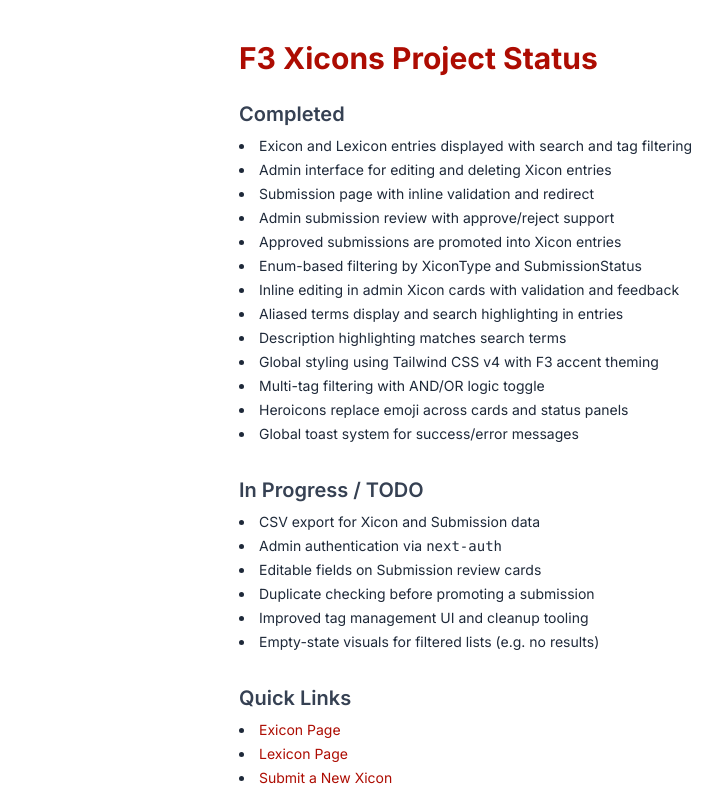
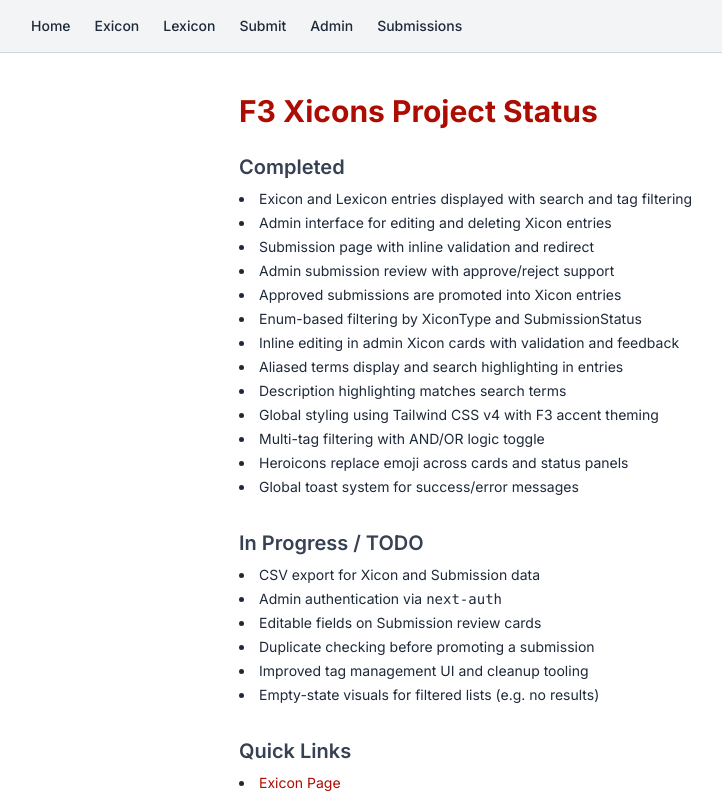
Before and after one commit to thomas43/f3-xicons, a Next.js app: page / in a window 1280 px wide. Shown: the top 794 px of the page, without its empty margins (33-755 px from the left). Built offline with nearby package versions, Linux system fonts and the light colour scheme.

Commit message:
Add basic navbar

```diff
--- a/src/app/layout.tsx
+++ b/src/app/layout.tsx
@@ -2,6 +2,7 @@
 import { Inter } from "next/font/google";
 import "./globals.css";
 import { ToastProvider } from "@/components/ToastProvider";
+import { Navbar } from "@/components/Navbar";
 
 
 const inter = Inter({
@@ -22,6 +23,7 @@
   return (
     <html lang="en">
       <body className={`${inter.variable} antialiased font-sans`}>
+      <Navbar />
         <ToastProvider>
           {children}
         </ToastProvider>
--- /dev/null
+++ b/src/components/Navbar.tsx
@@ -0,0 +1,29 @@
+// src/components/Navbar.tsx
+import Link from "next/link";
+
+const navLinks = [
+  { href: "/", label: "Home" },
+  { href: "/exicon", label: "Exicon" },
+  { href: "/lexicon", label: "Lexicon" },
+  { href: "/submit", label: "Submit" },
+  { href: "/admin/xicon", label: "Admin" },
+  { href: "/admin/submissions", label: "Submissions" },
+];
+
+export function Navbar() {
+  return (
+    <nav className="w-full bg-gray-100 border-b border-gray-300 p-4">
+      <div className="max-w-6xl mx-auto flex space-x-6 text-sm font-medium">
+        {navLinks.map((link) => (
+          <Link
+            key={link.href}
+            href={link.href}
+            className="text-gray-800 hover:text-[color:var(--color-f3accent)] transition"
+          >
+            {link.label}
+          </Link>
+        ))}
+      </div>
+    </nav>
+  );
+}
```
